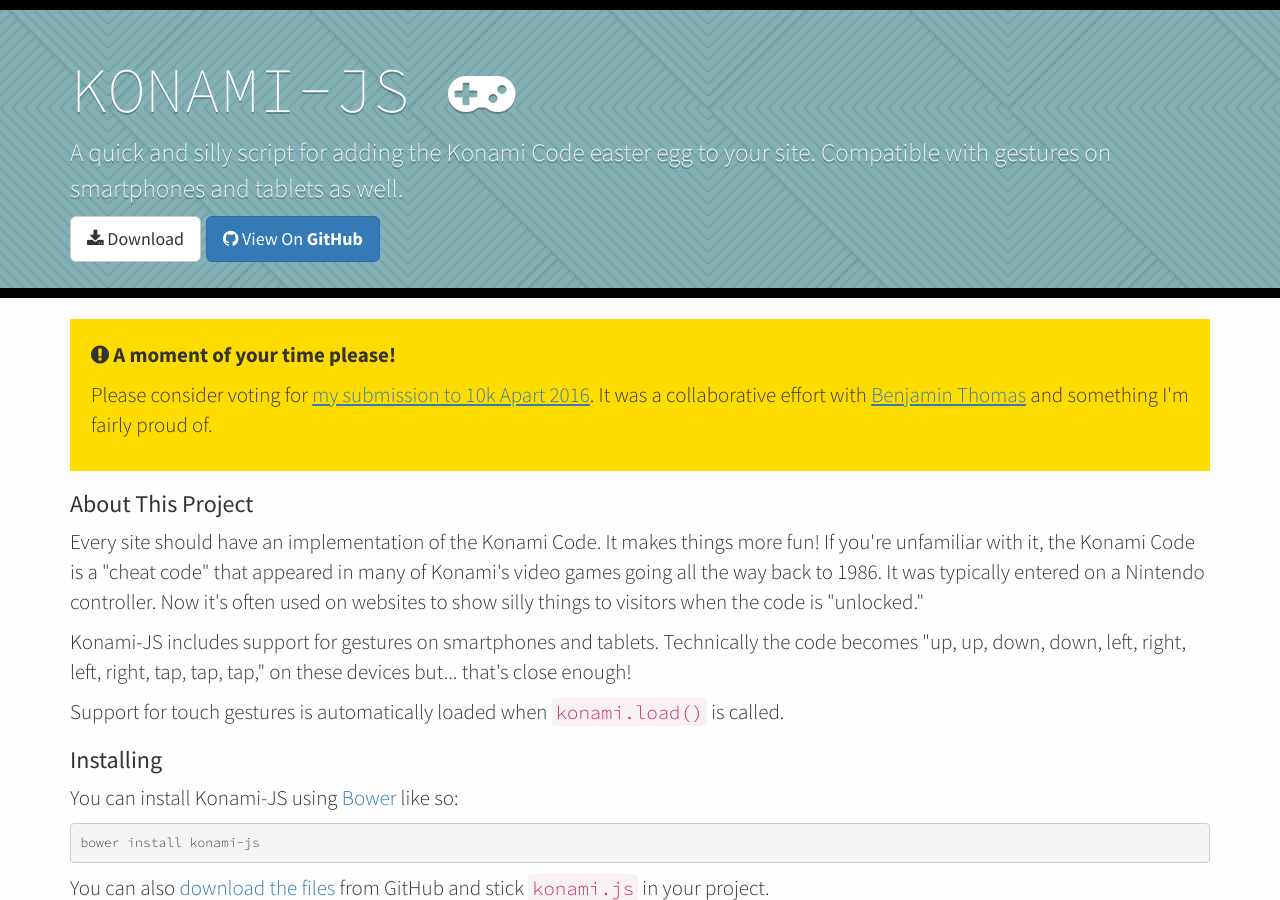
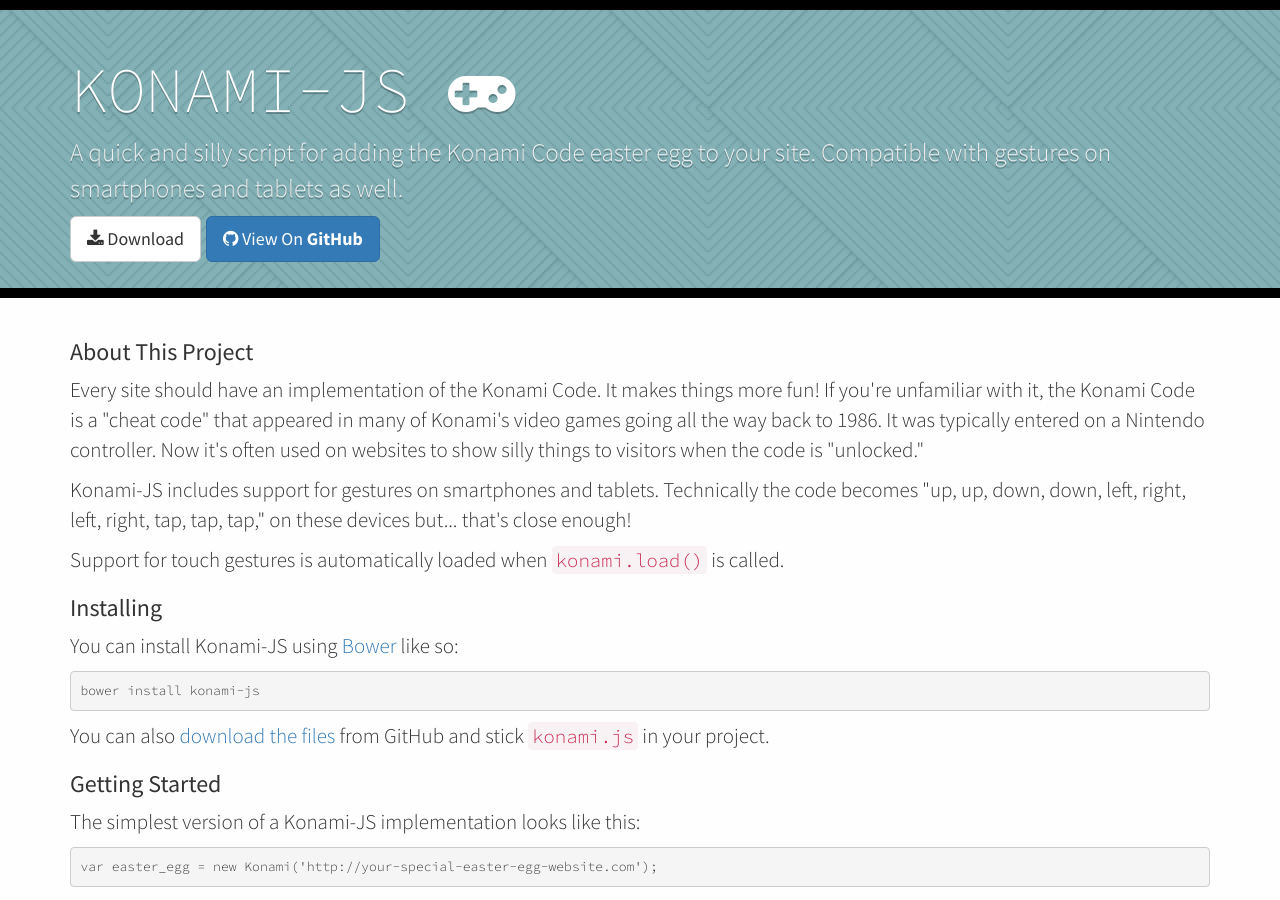
Before and after one commit to georgemandis/konami-js, a Jekyll site: the page built from index.html, in a window 1280 px wide and 900 px high. Built offline with Jekyll 4.4.1, drawn with Linux system fonts in a browser that asks for light colours; nearby versions of some CDN libraries.

Commit message:
removed notice for 10k project

```diff
--- a/index.html
+++ b/index.html
@@ -2,11 +2,6 @@
 layout: default
 title: "Konami-JS: The original easter-egg script"
 ---
-
-<div class="notice">
-  <p><i class="fa fa-exclamation-circle"></i> <strong>A moment of your time please!</strong></p>
-  <p>Please consider voting for <a href='https://a-k-apart.com/gallery/Kiku' target='_blank'>my submission to 10k Apart 2016</a>. It was a collaborative effort with <a href='http://bentomas.com'  target='_blank'>Benjamin Thomas</a> and something I'm fairly proud of.</p>
-</div>
 
 <h3>About This Project</h3>
 <p>Every site should have an implementation of the Konami Code. It makes things more fun! If you're unfamiliar with it, the Konami Code is a "cheat code" that appeared in many of Konami's video games going all the way back to 1986.  It was typically entered on a Nintendo controller. Now it's often used on websites to show silly things to visitors when the code is "unlocked."</p>
```
